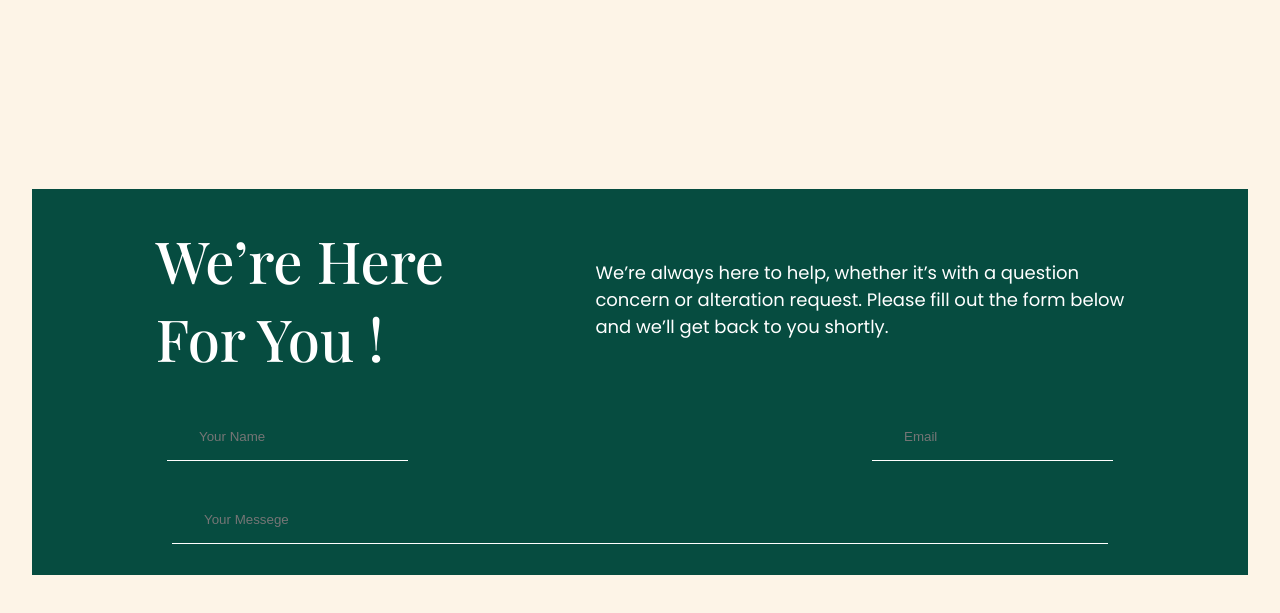
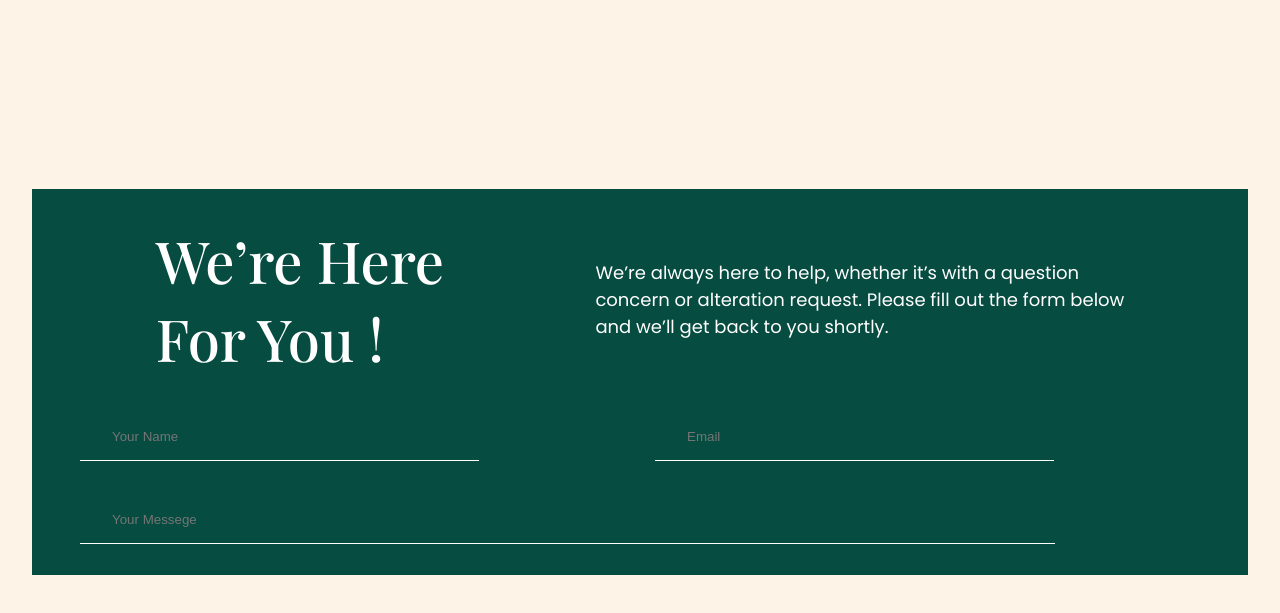
Before and after one commit to shujuwing/marathon-01, a plain HTML site: page index.html in a window 1280 px wide. Shown: the part 740-1353 px from the top of the page. Drawn offline with nearby package versions, Linux system fonts and the light colour scheme; a web font is replaced by a local one.

Commit message:
updated3

```diff
--- a/css/main.css
+++ b/css/main.css
@@ -47,8 +47,9 @@
 .form .mid{
     display: flex;
     align-items: center;
-    justify-content: center;
-    gap: 29rem;
+    justify-content: flex-start;
+    gap: 11rem;
+
 }
 
 .input-style{
@@ -56,18 +57,19 @@
     border: none;
     padding: 1rem 2rem;
     box-shadow: 0 1px 0 0 #ffffffff;
+    width: 399px;
 }
 
 .mid-bottom{
     display: flex;
     align-items: center;
-    justify-content: center;
+
 }
 
 .input-style-2{
     background-color: var(--form_bg);
     border: none;
-    width: 936px;
+    width: 975px;
     box-shadow: 0 1px 0 0 #ffffffff;
     padding: 1rem 2rem;
 }
--- a/css/responsive.css
+++ b/css/responsive.css
@@ -6,3 +6,11 @@
 
 
 }
+
+@media screen and (max-width: 1100px){
+    .form .mid{
+        flex-wrap: wrap;
+
+    }
+
+}
```
